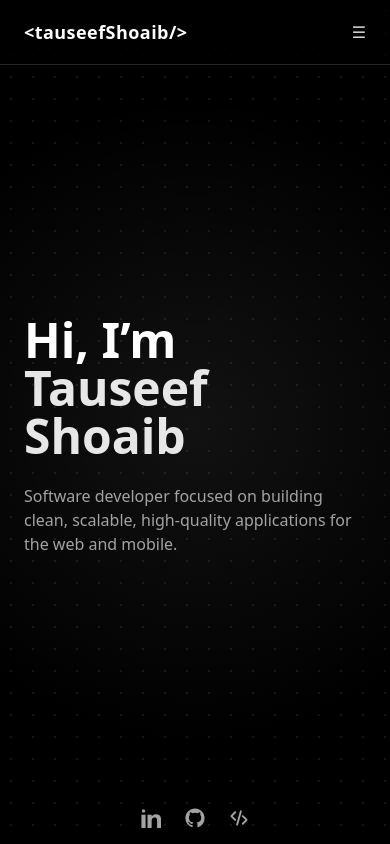
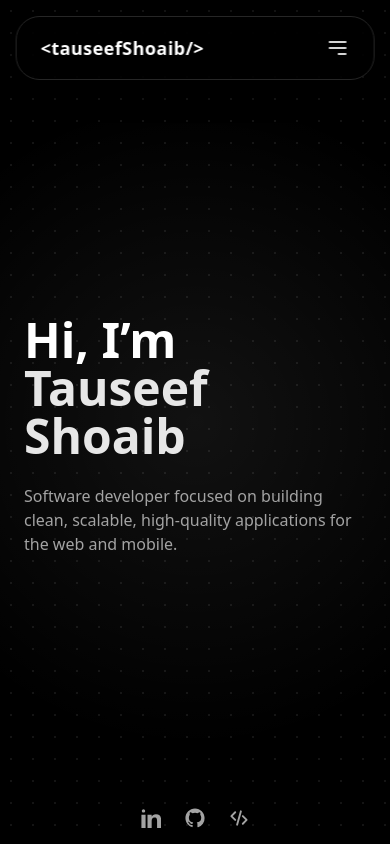
Before and after one commit to tauseefshoaib/portfolio, a React (Vite) app: page / in a window 390 px wide. Built offline with nearby package versions, Linux system fonts and the light colour scheme.

Commit message:
make navbar floating

```diff
--- a/src/components/Navbar.jsx
+++ b/src/components/Navbar.jsx
@@ -1,17 +1,19 @@
-import { NavLink } from "react-router-dom";
+import { NavLink, useLocation } from "react-router-dom";
 import { useState } from "react";
+import { HiOutlineMenuAlt3 } from "react-icons/hi";
 
 export default function Navbar() {
   const [open, setOpen] = useState(false);
+  const { pathname } = useLocation();
 
-  const linkClass = ({ isActive }) =>
+  const linkClass = (active) =>
     `relative group transition block py-2 ${
-      isActive ? "text-white" : "text-neutral-400"
+      active ? "text-white" : "text-neutral-400"
     }`;
 
   return (
-    <nav className="fixed top-0 w-full bg-black/40 backdrop-blur-lg border-b border-neutral-800 z-50">
-      <div className="max-w-5xl mx-auto px-6 h-16 flex items-center justify-between">
+    <nav className="fixed top-4 left-1/2 -translate-x-1/2 z-50">
+      <div className="w-[min(92vw,960px)] px-6 h-16 flex items-center justify-between rounded-3xl bg-black/70 backdrop-blur-xl border border-neutral-800 shadow-[0_10px_30px_rgba(0,0,0,0.35)]">
         <NavLink
           to="/"
           className="font-semibold tracking-wide text-lg hover:text-red-700"
@@ -22,9 +24,10 @@ export default function Navbar() {
         {/* Hamburger */}
         <button
           onClick={() => setOpen(!open)}
-          className="md:hidden text-neutral-300"
+          className="md:hidden text-neutral-300 hover:text-white transition"
+          aria-label="Toggle menu"
         >
-          ☰
+          <HiOutlineMenuAlt3 className="h-6 w-6" />
         </button>
 
         {/* Desktop */}
@@ -33,7 +36,14 @@ export default function Navbar() {
             <NavLink
               key={item}
               to={item === "Home" ? "/" : `/${item.toLowerCase()}`}
-              className={linkClass}
+              end={item === "Home"}
+              className={({ isActive }) =>
+                linkClass(
+                  item === "Blogs"
+                    ? pathname.startsWith("/blog")
+                    : isActive
+                )
+              }
             >
               {item}
               <span className="absolute left-0 -bottom-1 h-[2px] w-0 bg-white transition-all group-hover:w-full"></span>
@@ -44,13 +54,20 @@ export default function Navbar() {
 
       {/* Mobile Menu */}
       {open && (
-        <div className="md:hidden bg-black/80 border-t border-neutral-800 px-6 py-4">
+        <div className="md:hidden mt-2 bg-black/80 border border-neutral-800 rounded-3xl px-6 py-4 shadow-[0_10px_30px_rgba(0,0,0,0.35)] backdrop-blur-xl">
           {["Home", "Blogs", "Contact", "Resume"].map((item) => (
             <NavLink
               key={item}
               onClick={() => setOpen(false)}
               to={item === "Home" ? "/" : `/${item.toLowerCase()}`}
-              className={linkClass}
+              end={item === "Home"}
+              className={({ isActive }) =>
+                linkClass(
+                  item === "Blogs"
+                    ? pathname.startsWith("/blog")
+                    : isActive
+                )
+              }
             >
               {item}
             </NavLink>
```
